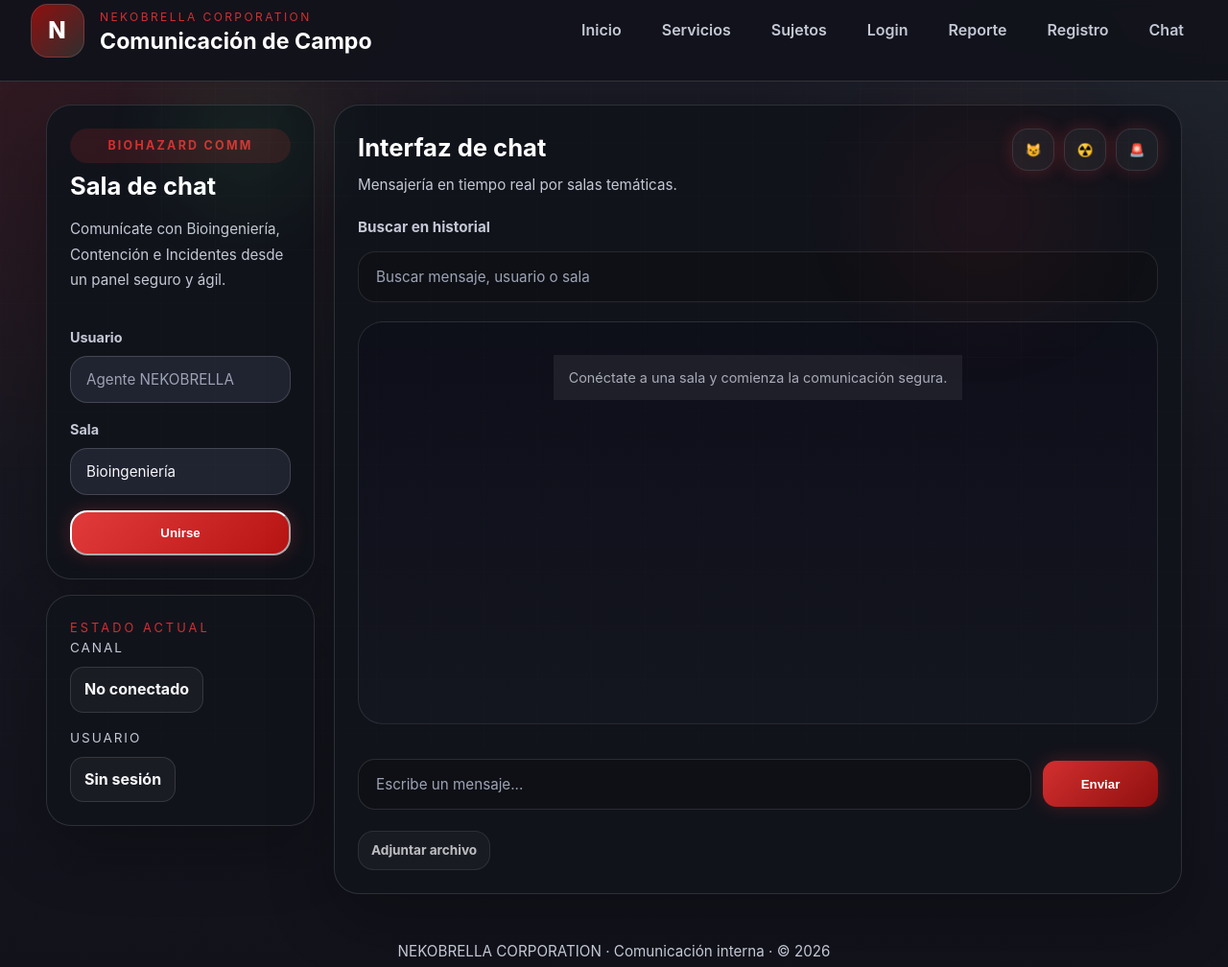
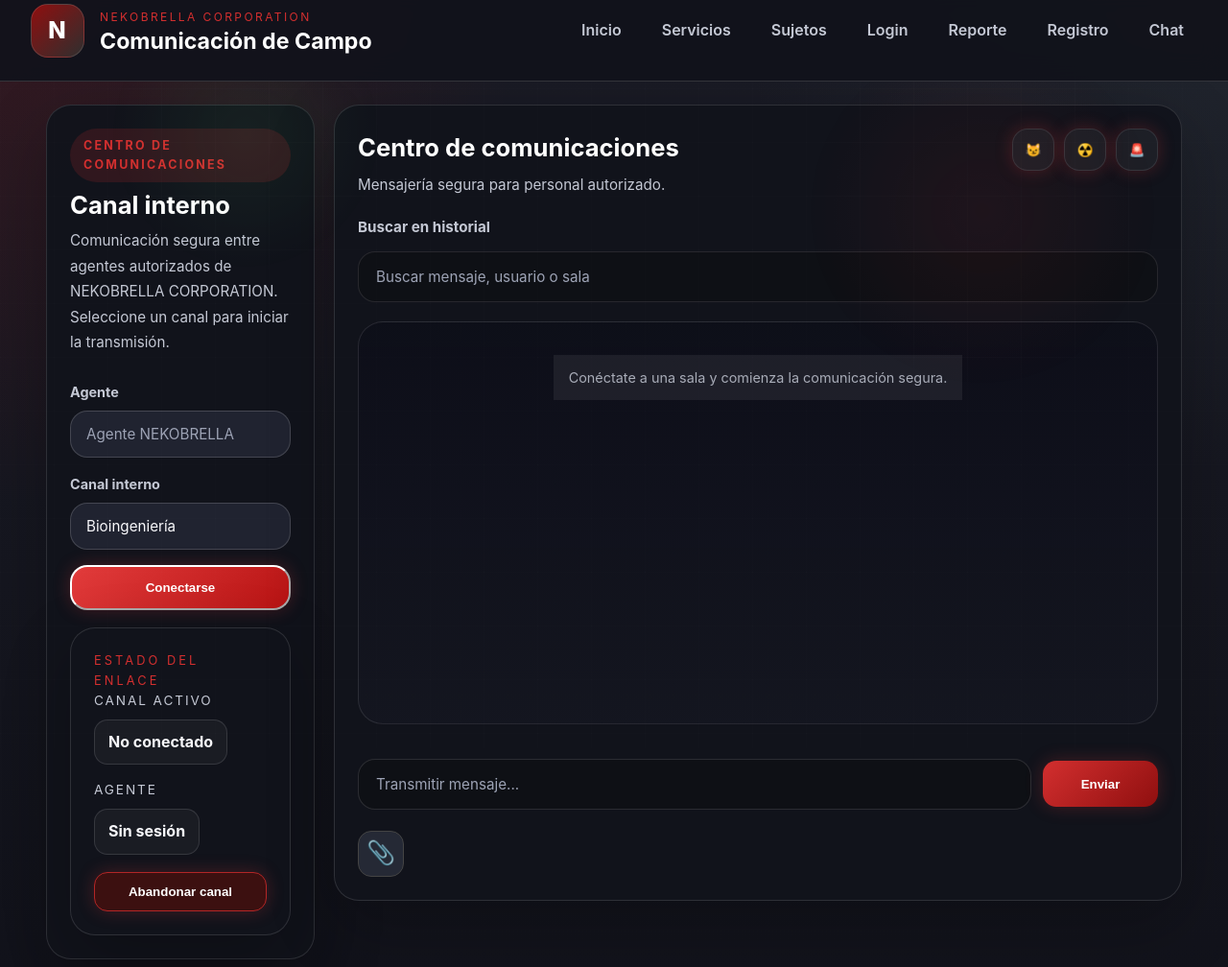
Before and after one commit to AyleenMartinez/proyectoProgramacionWeb, a website: page public/pages/chat.html in a window 1280 px wide. Shown: the part 20-1028 px from the top of the page at 96% size. Drawn offline with nearby package versions, Linux system fonts and the light colour scheme; no server answers.

Commit message:
arreglos a chatbot

```diff
--- a/public/css/style.css
+++ b/public/css/style.css
@@ -2006,3 +2006,69 @@ main.chat-page {
         width: 100%;
     }
 }
+
+.chat-abandonar{
+
+margin-top:18px;
+
+width:100%;
+
+background:#3c1010;
+
+color:white;
+
+border:1px solid #b32626;
+
+border-radius:14px;
+
+padding:12px;
+
+cursor:pointer;
+
+transition:.25s;
+
+}
+
+.chat-abandonar:hover{
+
+background:#7a1111;
+
+}
+
+.chat-clip{
+
+width:48px;
+
+height:48px;
+
+display:flex;
+
+justify-content:center;
+
+align-items:center;
+
+font-size:24px;
+
+border-radius:14px;
+
+cursor:pointer;
+
+background:#252935;
+
+border:1px solid #444;
+
+transition:.25s;
+
+}
+
+.chat-clip:hover{
+
+background:#34384a;
+
+}
+
+#archivo-adjunto{
+
+display:none;
+
+}
--- a/public/js/chat.js
+++ b/public/js/chat.js
@@ -417,6 +417,8 @@ buscarHistorialInput.addEventListener('input', () => {
     }
 });
 
+
+
 chatMensajes.addEventListener('scroll', () => {
     if (chatMensajes.scrollTop === 0) {
         cargarMasHistorial();
@@ -430,5 +432,24 @@ emojiButtons.forEach((boton) => {
     });
 });
 
+/* ======================================
+   BOTÓN ABANDONAR CANAL
+====================================== */
+
+const botonAbandonar = document.getElementById('boton-abandonar');
+
+if (botonAbandonar) {
+    botonAbandonar.addEventListener('click', () => {
+
+        // Recarga la página para volver al estado inicial del chat.
+        // Es una forma simple de cerrar la sesión del chat y reconectar
+        // automáticamente cuando el usuario vuelva a ingresar.
+        location.reload();
+
+    });
+}
+
+
+
 // Inicia la interfaz en modo no conectado para evitar envíos antes de unirse.
 actualizarEstadoEnvio();
--- a/public/pages/chat.html
+++ b/public/pages/chat.html
@@ -4,7 +4,7 @@
 <head>
     <meta charset="UTF-8">
     <meta name="viewport" content="width=device-width, initial-scale=1.0">
-    <title>NEKOBRELLA CORPORATION - Chat</title>
+    <title>NEKOBRELLA CORPORATION - Comunicaciones</title>
     <link rel="stylesheet" href="../css/style.css">
 </head>
 
@@ -36,48 +36,72 @@
             <aside class="chat-sidebar">
                 <div class="chat-login chat-panel">
                     <div class="chat-header compact">
-                        <span class="hero-tag">BIOHAZARD COMM</span>
-                        <h2 id="chat-title">Sala de chat</h2>
-                    </div>
-                    <p class="chat-description">Comunícate con Bioingeniería, Contención e Incidentes desde un panel seguro y ágil.</p>
+                        <span class="hero-tag">CENTRO DE COMUNICACIONES</span>
+
+                        <h2 id="chat-title">Canal interno</h2>
+
+                        <p class="chat-description">
+                            Comunicación segura entre agentes autorizados de NEKOBRELLA CORPORATION.
+                            Seleccione un canal para iniciar la transmisión.
+                        </p>
 
                         <div class="chat-join-panel">
                             <div class="chat-field-row">
-                            <label for="usuario-nombre">Usuario</label>
-                            <input id="usuario-nombre" type="text" placeholder="Agente NEKOBRELLA" autocomplete="off">
+                                <label for="usuario-nombre">Agente</label>
+                                <input id="usuario-nombre" type="text" placeholder="Agente NEKOBRELLA"
+                                    autocomplete="off">
                             </div>
                             <div class="chat-field-row">
-                            <label for="sala-seleccion">Sala</label>
+                                <label for="sala-seleccion">Canal interno</label>
                                 <select id="sala-seleccion">
                                     <option value="Bioingeniería">Bioingeniería</option>
                                     <option value="Contención">Contención</option>
                                     <option value="Incidentes">Incidentes</option>
                                 </select>
                             </div>
-                        <button class="boton-envio boton-unirse-compact" id="boton-unirse">Unirse</button>
+                            <button class="boton-envio boton-unirse-compact" id="boton-unirse">Conectarse</button>
                         </div>
                     </div>
 
                     <div class="chat-status chat-panel">
-                    <div class="panel-tag">Estado actual</div>
+
+                        <div class="panel-tag">ESTADO DEL ENLACE</div>
+
                         <div class="chat-status-grid">
+
                             <div>
-                            <span>Canal</span>
-                            <strong id="sala-activa" class="chat-sala-activa">No conectado</strong>
+                                <span>CANAL ACTIVO</span>
+                                <strong id="sala-activa" class="chat-sala-activa">
+                                    No conectado
+                                </strong>
                             </div>
+
                             <div>
-                            <span>Usuario</span>
-                            <strong id="usuario-conectado" class="chat-sala-activa">Sin sesión</strong>
+                                <span>AGENTE</span>
+                                <strong id="usuario-conectado" class="chat-sala-activa">
+                                    Sin sesión
+                                </strong>
                             </div>
+
                         </div>
+
+                        <button id="boton-abandonar" class="boton-secundario chat-abandonar">
+                            Abandonar canal
+                        </button>
+
                     </div>
             </aside>
 
             <section class="chat-main chat-panel" aria-labelledby="chat-interface-title">
                 <div class="chat-toolbar">
                     <div>
-                        <h3 id="chat-interface-title">Interfaz de chat</h3>
-                        <p class="chat-subtitle">Mensajería en tiempo real por salas temáticas.</p>
+                        <h3 id="chat-interface-title">
+                            Centro de comunicaciones
+                        </h3>
+
+                        <p class="chat-subtitle">
+                            Mensajería segura para personal autorizado.
+                        </p>
                     </div>
                     <div class="chat-actions chat-emojis">
                         <button type="button" class="boton-secundario">😼</button>
@@ -97,11 +121,19 @@
 
                 <div class="chat-form">
                     <div class="chat-input-row">
-                        <input id="mensaje-texto" type="text" placeholder="Escribe un mensaje..." autocomplete="off">
+                        <input id="mensaje-texto" type="text" placeholder="Transmitir mensaje..." autocomplete="off">
                         <button class="boton-envio" id="boton-enviar">Enviar</button>
                     </div>
                     <div class="chat-file-row">
-                        <label for="archivo-adjunto" class="boton-secundario chat-attach-button">Adjuntar archivo</label>
+                        <label for="archivo-adjunto" class="chat-clip">
+
+                            📎
+
+                        </label>
+
+                        <span id="archivo-nombre" class="chat-archivo-nombre">
+
+                        </span>
                         <span id="archivo-nombre" class="chat-archivo-nombre"></span>
                     </div>
                     <input id="archivo-adjunto" type="file" aria-label="Adjuntar un archivo">
```
Lines whose indentation alone changed are shown as unchanged.
